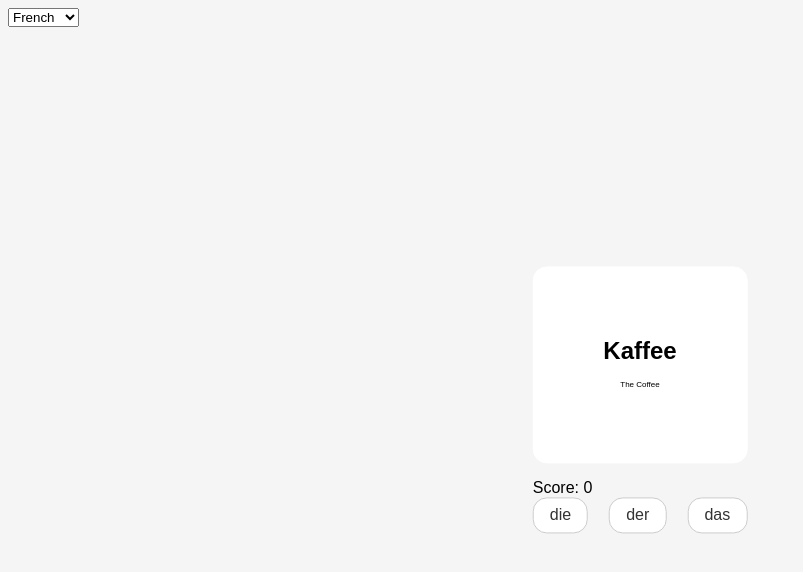
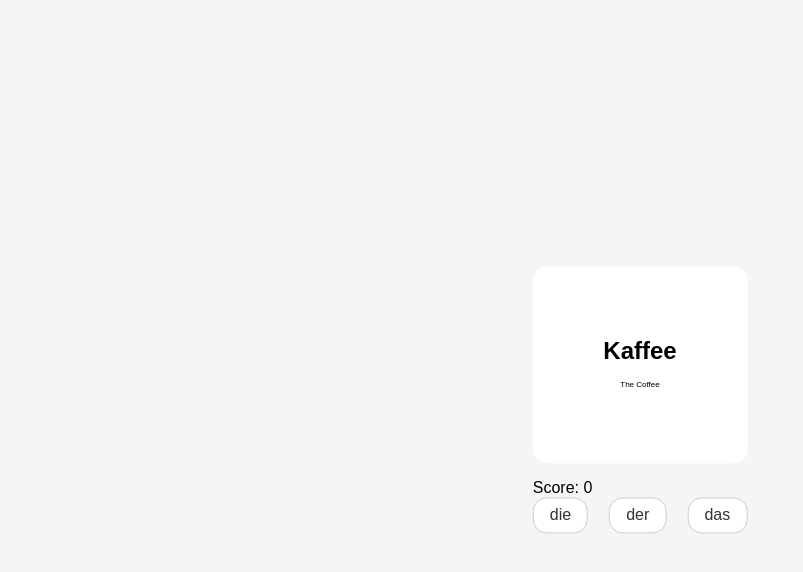
Before and after one commit to lromero8/rtkl, a SvelteKit app: page / in a window 1280 px wide. Shown: the top 572 px of the page, without its empty margins (0-803 px from the left). Built offline with nearby package versions, Linux system fonts and the light colour scheme; no server answers; the database is empty.

Commit message:
feat(client): Comment out language selector.

```diff
--- a/src/routes/+page.svelte
+++ b/src/routes/+page.svelte
@@ -75,13 +75,13 @@
 
 </script>
 
-<div class="rtkl-language-dropdown">
+<!-- <div class="rtkl-language-dropdown">
   <select name="" id="">
       <option value="french">French</option>
       <option value="spanish">Spanish</option>
       <option value="german">German</option>
   </select>
-</div>
+</div> -->
 
 <Home />
 
@@ -112,7 +112,7 @@
 {/if}
 
 <style>
-  div.rtkl-language-dropdown {}
+  /* div.rtkl-language-dropdown {} */
 
   .modal-overlay {
     position: fixed;
@@ -132,7 +132,8 @@
     border-radius: 5px;
     padding: 20px;
     box-shadow: 0 0 10px rgba(0, 0, 0, 0.3);
-    width: 300px;
+    width: 500px;
+    height: 300px;
   }
 
   .modal-header {
```
